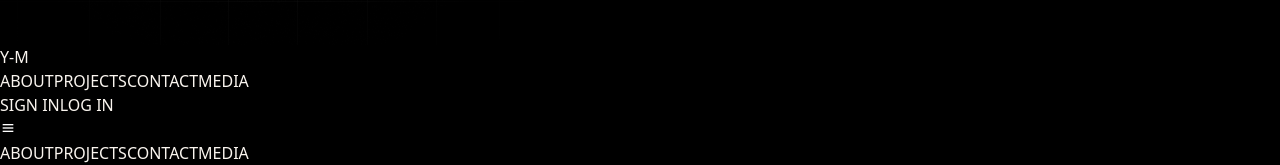
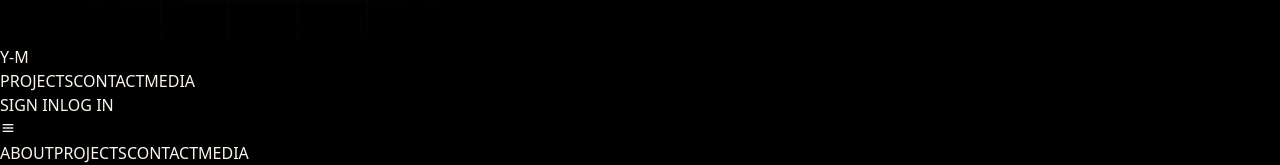
Before and after one commit to yutori-mono/startupapp, a React (Vite) app: page / in a window 1280 px wide. Shown: the part 475-640 px from the top of the page. Built offline with nearby package versions, Linux system fonts and the light colour scheme.

Commit message:
Update Sections

```diff
--- a/src/components/Header.jsx
+++ b/src/components/Header.jsx
@@ -24,9 +24,6 @@ const Header = () => {
         {/* Desktop Navigation */}
 
         <nav className="hidden md:flex items-center gap-12">
-            <a className="text-base tracking-wider transitions-colors hover:text-gray-300 z-50" href="#about">
-                ABOUT
-            </a>
 
             <a className="text-base tracking-wider transitions-colors hover:text-gray-300 z-50" href="#projects">
                 PROJECTS
```
